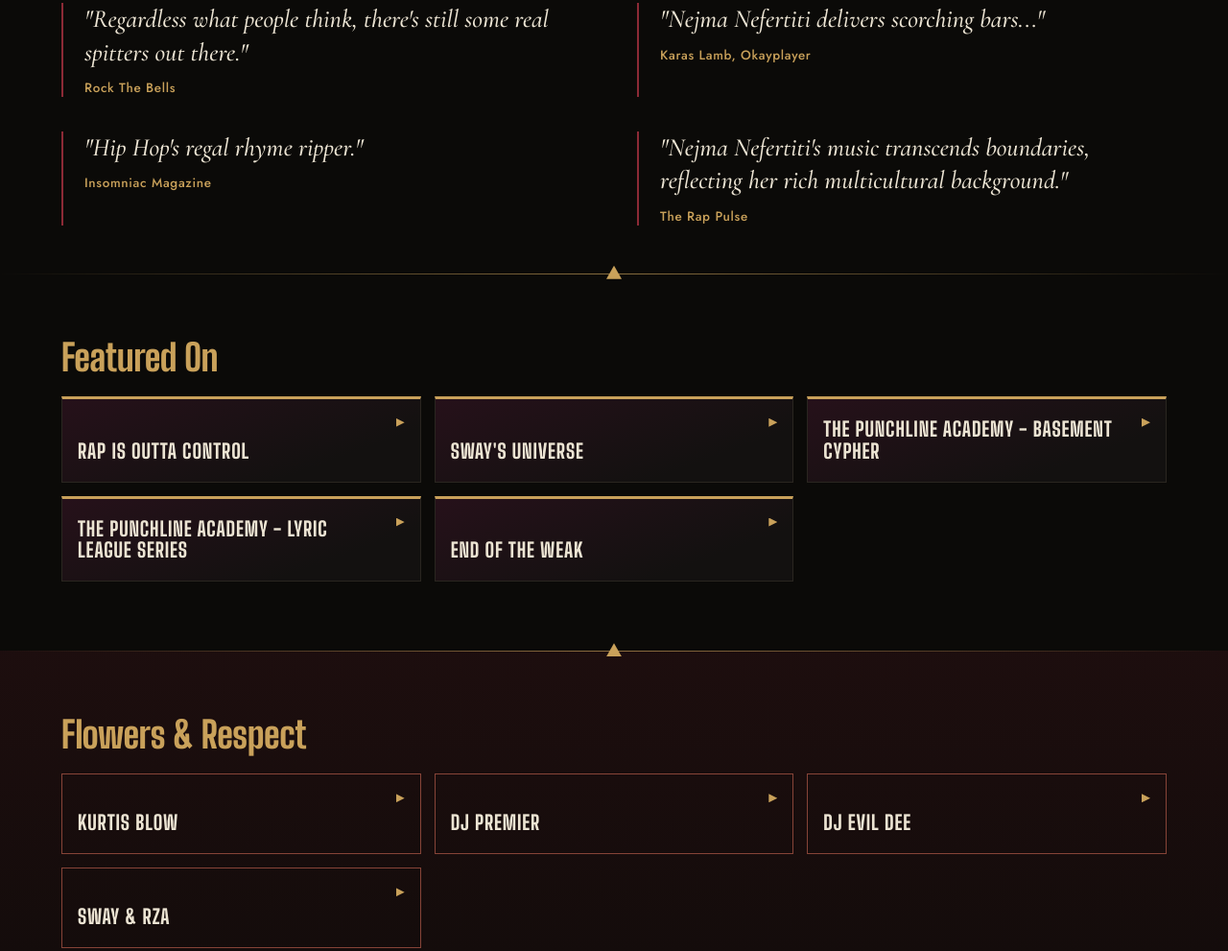
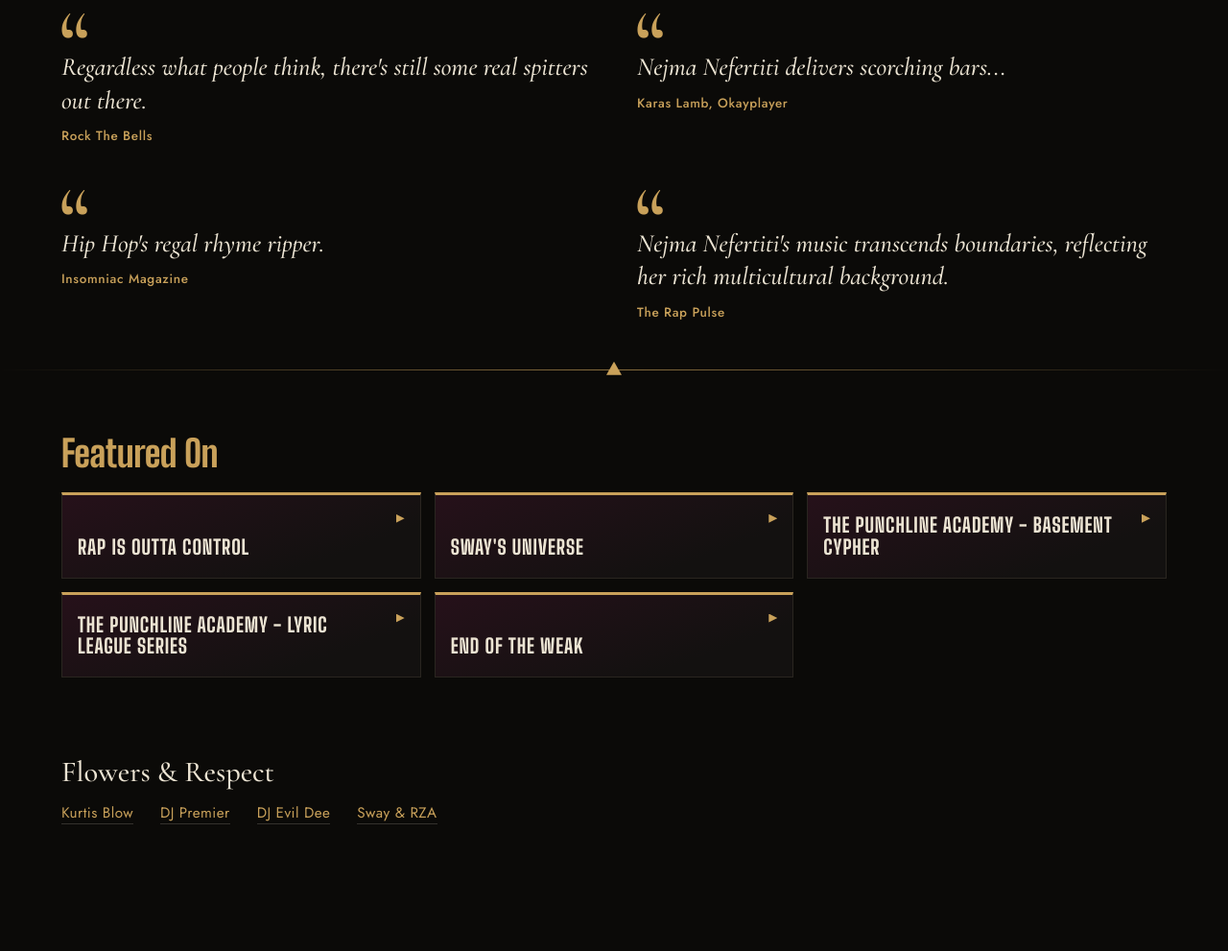
Before and after one commit to StarTemple/nejma_website, a plain HTML site: page index.html in a window 1280 px wide. Shown: the part 4750-5741 px from the top of the page at 96% size. Drawn offline with nearby package versions, Linux system fonts and the light colour scheme.

Commit message:
Update index.html

```diff
--- a/index.html
+++ b/index.html
@@ -18,7 +18,7 @@
 <link rel="preconnect" href="https://fonts.googleapis.com">
 <link rel="preconnect" href="https://fonts.gstatic.com" crossorigin>
 <link href="https://fonts.googleapis.com/css2?family=Space+Mono:wght@400;700&display=swap" rel="stylesheet">
-<link rel="preconnect" href="https://fonts.googleapis.com"><link rel="preconnect" href="https://fonts.gstatic.com" crossorigin><link href="https://fonts.googleapis.com/css2?family=Big+Shoulders+Display:wght@700;800;900&family=Jost:wght@300;400;500;600&family=Cormorant+Garamond:ital,wght@1,500&display=swap" rel="stylesheet">
+<link rel="preconnect" href="https://fonts.googleapis.com"><link rel="preconnect" href="https://fonts.gstatic.com" crossorigin><link href="https://fonts.googleapis.com/css2?family=Big+Shoulders+Display:wght@700;800;900&family=Jost:wght@300;400;500;600&family=Cormorant+Garamond:ital,wght@0,500;1,500&display=swap" rel="stylesheet">
 <style>
   :root{
     --bg:#0b0a08;
@@ -506,7 +506,18 @@
   .band-flowers .credit-list a::after{background:var(--gold);}
   .band-flowers .credit-list a:hover,.band-flowers .credit-list a:focus-visible,.band-flowers .credit-list a:active{border-color:#ece4d3;}
 
-  .press-quote{border-left:2px solid #8c2a36;padding-left:22px;}
+
+  .band.band-flowers{background:none;padding:8px 0 80px;}
+  .band.band-flowers::before,.band.band-flowers::after{display:none;}
+  .band.band-flowers .credit-label{font-family:'Cormorant Garamond',serif;font-weight:500;font-style:normal;text-transform:none;letter-spacing:0;font-size:1.9rem;color:var(--ink);margin-bottom:16px;}
+  .band.band-flowers .credit-list{display:flex;flex-wrap:wrap;gap:10px 28px;}
+  .band.band-flowers .credit-list a,.band.band-flowers .credit-list a:nth-child(-n+2),.band.band-flowers .credit-list a:nth-child(2),.band.band-flowers .credit-list a:hover,.band.band-flowers .credit-list a:focus-visible,.band.band-flowers .credit-list a:active{background:none;border:0;border-bottom:1px solid transparent;padding:0 0 2px;min-height:0;display:inline-block;font-family:'Jost',sans-serif;font-weight:400;text-transform:none;letter-spacing:.03em;font-size:.95rem;color:var(--ink-dim);transform:none;}
+  .band.band-flowers .credit-list a:hover,.band.band-flowers .credit-list a:focus-visible,.band.band-flowers .credit-list a:active{color:var(--gold-bright);border-bottom-color:var(--gold);}
+  .band.band-flowers .credit-list a::after{display:none;}
+  .band.band-flowers .credit-list a:nth-child(n){--c:#c9a15a;color:var(--c);border-bottom-color:rgba(236,228,211,.18);}
+  .band.band-flowers .credit-list a:nth-child(n):hover,.band.band-flowers .credit-list a:nth-child(n):focus-visible,.band.band-flowers .credit-list a:nth-child(n):active{color:#fff;border-bottom-color:var(--c);}
+  .press-quote{border-left:0;padding:50px 0 0;position:relative;}
+  .press-quote::before{content:'\201C';position:absolute;top:-6px;left:-3px;font-family:'Cormorant Garamond',serif;font-weight:500;font-size:6rem;line-height:1;color:var(--gold);}
   .press-quote p{font-family:'Cormorant Garamond',serif;font-style:italic;font-weight:500;font-size:1.65rem;line-height:1.3;letter-spacing:0;}
   .press-quote .eyebrow{margin-top:10px;color:var(--gold);}
   .press-quote .eyebrow::before{display:none;}
@@ -711,19 +722,19 @@
   </div>
   <div class="quote-grid">
     <div class="press-quote">
-      <p>"Regardless what people think, there's still some real spitters out there."</p>
+      <p>Regardless what people think, there's still some real spitters out there.</p>
       <span class="eyebrow">Rock The Bells</span>
     </div>
     <div class="press-quote">
-      <p>"Nejma Nefertiti delivers scorching bars..."</p>
+      <p>Nejma Nefertiti delivers scorching bars...</p>
       <span class="eyebrow">Karas Lamb, Okayplayer</span>
     </div>
     <div class="press-quote">
-      <p>"Hip Hop's regal rhyme ripper."</p>
+      <p>Hip Hop's regal rhyme ripper.</p>
       <span class="eyebrow">Insomniac Magazine</span>
     </div>
     <div class="press-quote">
-      <p>"Nejma Nefertiti's music transcends boundaries, reflecting her rich multicultural background."</p>
+      <p>Nejma Nefertiti's music transcends boundaries, reflecting her rich multicultural background.</p>
       <span class="eyebrow">The Rap Pulse</span>
     </div>
   </div>
```
